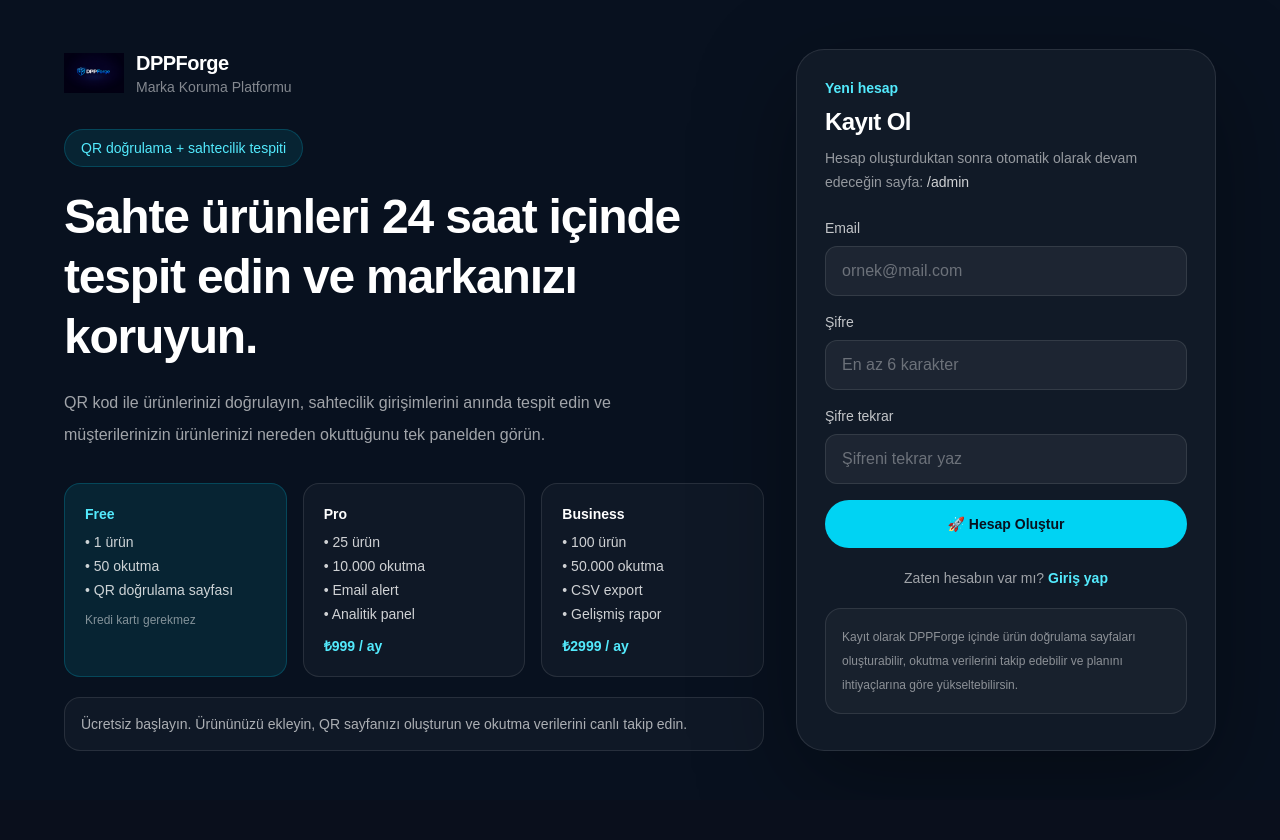
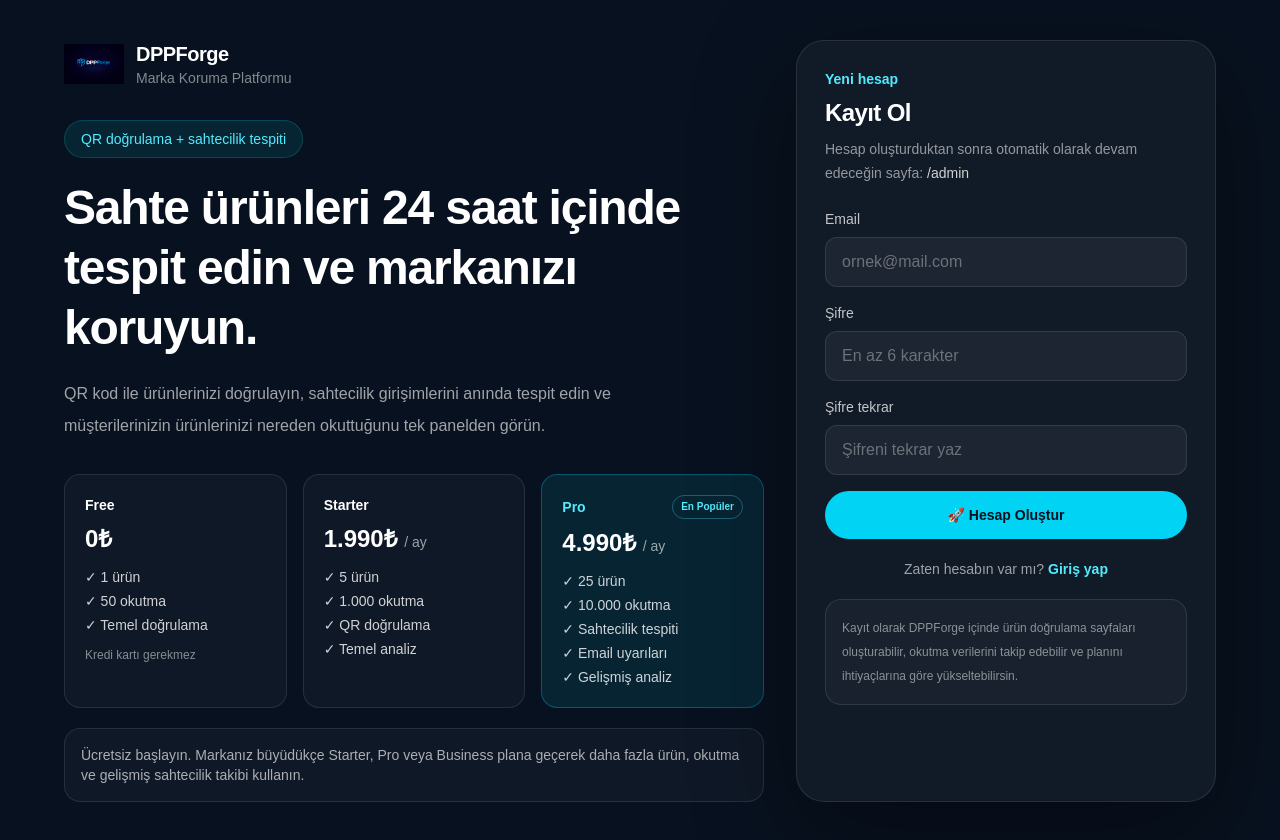
Before and after one commit to aybarserd0/dppforge, a Next.js app: page /signup in a window 1280 px wide. Before the commit the page ends 800 px from the top, so only its background shows below. Built offline with nearby package versions, Linux system fonts and the light colour scheme; no server answers.

Commit message:
signup landing pricing ile senkron edildi

```diff
--- a/app/signup/page.tsx
+++ b/app/signup/page.tsx
@@ -114,12 +114,13 @@
             </p>
 
             <div className="mt-8 grid gap-4 sm:grid-cols-3">
-              <div className="rounded-2xl border border-cyan-400/20 bg-cyan-400/10 p-5 text-sm text-white/80">
-                <div className="mb-2 font-semibold text-cyan-300">Free</div>
+              <div className="rounded-2xl border border-white/10 bg-white/[0.03] p-5 text-sm text-white/80">
+                <div className="mb-2 font-semibold text-white">Free</div>
+                <div className="mb-3 text-2xl font-bold text-white">0₺</div>
                 <ul className="space-y-1">
-                  <li>• 1 ürün</li>
-                  <li>• 50 okutma</li>
-                  <li>• QR doğrulama sayfası</li>
+                  <li>✓ 1 ürün</li>
+                  <li>✓ 50 okutma</li>
+                  <li>✓ Temel doğrulama</li>
                 </ul>
                 <div className="mt-3 text-xs text-white/50">
                   Kredi kartı gerekmez
@@ -127,35 +128,48 @@
               </div>
 
               <div className="rounded-2xl border border-white/10 bg-white/[0.03] p-5 text-sm text-white/80">
-                <div className="mb-2 font-semibold text-white">Pro</div>
+                <div className="mb-2 font-semibold text-white">Starter</div>
+                <div className="mb-3 text-2xl font-bold text-white">
+                  1.990₺{' '}
+                  <span className="text-sm font-normal text-white/60">
+                    / ay
+                  </span>
+                </div>
                 <ul className="space-y-1">
-                  <li>• 25 ürün</li>
-                  <li>• 10.000 okutma</li>
-                  <li>• Email alert</li>
-                  <li>• Analitik panel</li>
+                  <li>✓ 5 ürün</li>
+                  <li>✓ 1.000 okutma</li>
+                  <li>✓ QR doğrulama</li>
+                  <li>✓ Temel analiz</li>
                 </ul>
-                <div className="mt-3 font-semibold text-cyan-300">
-                  ₺999 / ay
-                </div>
               </div>
 
-              <div className="rounded-2xl border border-white/10 bg-white/[0.03] p-5 text-sm text-white/80">
-                <div className="mb-2 font-semibold text-white">Business</div>
+              <div className="rounded-2xl border border-cyan-400/30 bg-cyan-400/10 p-5 text-sm text-white/80">
+                <div className="mb-2 flex items-center justify-between gap-2">
+                  <span className="font-semibold text-cyan-300">Pro</span>
+                  <span className="rounded-full border border-cyan-300/30 px-2 py-1 text-[10px] font-semibold text-cyan-300">
+                    En Popüler
+                  </span>
+                </div>
+                <div className="mb-3 text-2xl font-bold text-white">
+                  4.990₺{' '}
+                  <span className="text-sm font-normal text-white/60">
+                    / ay
+                  </span>
+                </div>
                 <ul className="space-y-1">
-                  <li>• 100 ürün</li>
-                  <li>• 50.000 okutma</li>
-                  <li>• CSV export</li>
-                  <li>• Gelişmiş rapor</li>
+                  <li>✓ 25 ürün</li>
+                  <li>✓ 10.000 okutma</li>
+                  <li>✓ Sahtecilik tespiti</li>
+                  <li>✓ Email uyarıları</li>
+                  <li>✓ Gelişmiş analiz</li>
                 </ul>
-                <div className="mt-3 font-semibold text-cyan-300">
-                  ₺2999 / ay
-                </div>
               </div>
             </div>
 
             <div className="mt-5 rounded-2xl border border-white/10 bg-white/[0.03] p-4 text-sm text-white/65">
-              Ücretsiz başlayın. Ürününüzü ekleyin, QR sayfanızı oluşturun ve
-              okutma verilerini canlı takip edin.
+              Ücretsiz başlayın. Markanız büyüdükçe Starter, Pro veya Business
+              plana geçerek daha fazla ürün, okutma ve gelişmiş sahtecilik
+              takibi kullanın.
             </div>
           </div>
 
```
